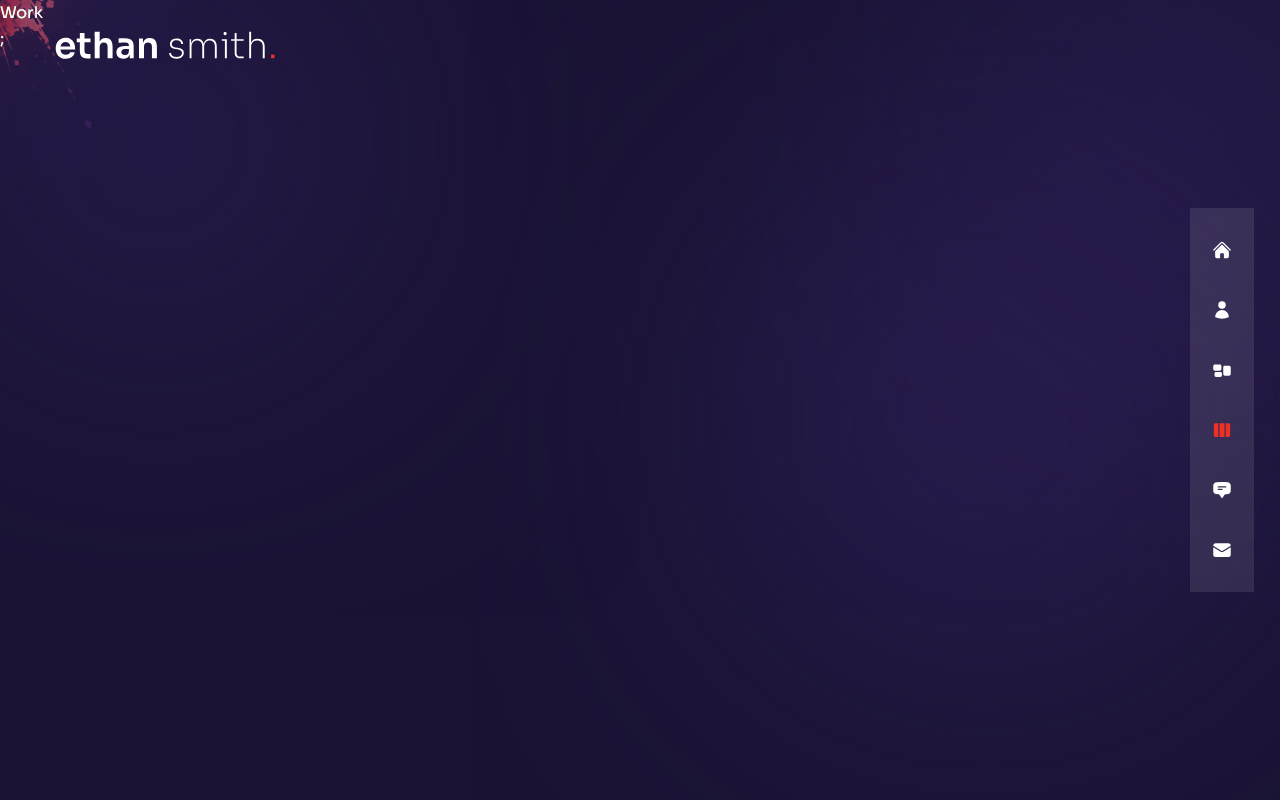
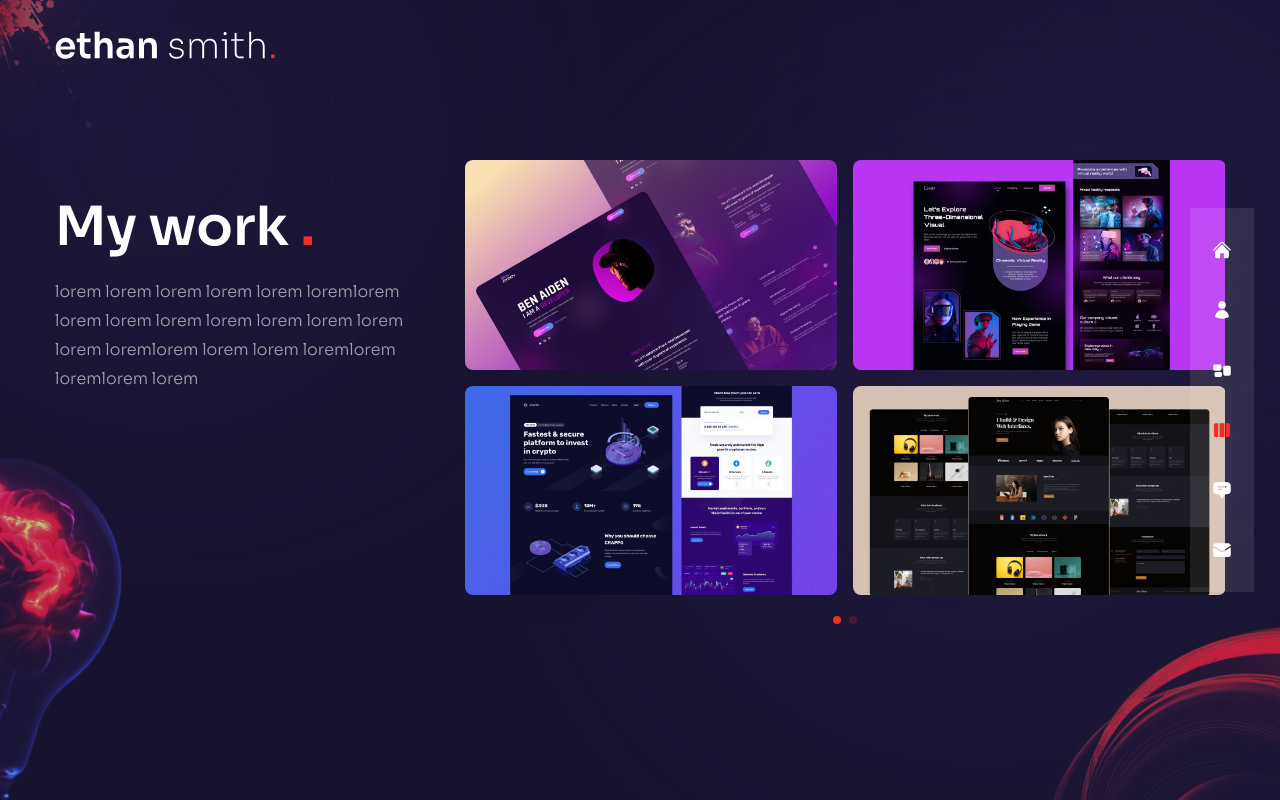
Before and after one commit to valjor98/valjor98.github.io, a Next.js app: page /work in a window 1280 px wide. Built offline with nearby package versions, Linux system fonts and the light colour scheme.

Commit message:
Created slider for Work section

```diff
--- a/components/WorkSlider.js
+++ b/components/WorkSlider.js
@@ -1,5 +1,5 @@
 // data
-const workSlides = {
+const workSlider = {
   slides: [
     {
       images: [
@@ -44,8 +44,78 @@
   ],
 };
 
+import { Swiper, SwiperSlide} from 'swiper/react'
+
+import 'swiper/css';
+import 'swiper/css/free-mode';
+import 'swiper/css/pagination';
+
+//2.07:30
+import { Pagination } from 'swiper';
+
+import { BsArrowRight } from 'react-icons/bs'
+
+import Image from 'next/image';
+
+
+
 const WorkSlider = () => {
-  return <div>Work Slider</div>;
+  return (
+    <Swiper
+      spaceBetween={10}
+      freeMode={true}
+      pagination={{
+        clickable: true,
+      }}
+      modules={[Pagination]}
+      className='h-[280px] sm:h-[480px]'
+      >
+        {workSlider.slides.map((slide, index) => {
+            return (
+              <SwiperSlide key={index}>
+                <div className='grid grid-cols-2 grid-rows-2 gap-4 cursor-pointer'>
+                  {slide.images.map((image, index) => {
+                    return <div className='relative rounded-lg overflow-hidden flex
+                    items-center justify-center group' key={index}
+                    >
+                      <div className='flex items-center justify-center relative
+                      overflow-hidden group'>
+                        {/* image */}
+                        <Image src={image.path} width={500} height={300} alt=''/>
+                        {/* overlay gradient */}
+                        <div className='absolute inset-0 bg-gradient-to-l
+                        from-transparent via-[#e838cc] to-[#4a22bd] opacity-0
+                        group-hover:opacity-80 transition-all duration-700'></div>
+                        {/* title */}
+                        <div className='absolute bottom-0 translate-y-full
+                        group-hover:-translate-y-10 group-hover:xl:-translate-y-20
+                        transition-all duration-300'>
+                          <div className='flex items-center gap-x-2 text-[13px] tracking-
+                          [0.2em]'>
+                            {/* title part 1 */}
+                            <div className='delay-100'>LIVE</div>
+                            {/* title part 2 */}
+                            <div className='translate-y-[500%] group-hover:translate-y-0
+                            transition-all duration-300 delay-150'>
+                              PROJECT
+                            </div>
+                            {/* icon */}
+                            <div className='text-xl translate-y-[500%]
+                            group-hover:translate-y-0 transition-all duration-300
+                            delay-200'> <BsArrowRight /></div>
+                          </div>
+                        </div>
+                      </div>
+                    </div>
+                  })}
+                </div>
+              </SwiperSlide>
+            )
+          })
+        }
+      </Swiper>
+  )
 };
 
+
 export default WorkSlider;
--- a/pages/work/index.js
+++ b/pages/work/index.js
@@ -1,5 +1,56 @@
+import WorkSlider from "../../components/WorkSlider";
+import Bulb from "../../components/Bulb";
+import Circles from "../../components/Circles";
+
+import { motion } from 'framer-motion'
+import { fadeIn } from '../../variants'
+
 const Work = () => {
-  return <div>Work</div>;
+  return (
+    <div className="h-full bg-primary/30 py-36 flex items-center">
+      <Circles />
+
+      <div className="container mx-auto">
+        <div className="flex flex-col xl:flex-row gap-x-8">
+          {/* text */}
+          <div className="text-center flex xl:w-[30vw] flex-col lg:text-left mb-4
+          xl:mb-0">
+            <motion.h2
+              variants={fadeIn('up', 0.2)}
+              initial='hidden'
+              animate='show'
+              exit='hidden'
+              className='h2 xl:mt-8'
+            >
+              My work <span className='text-accent'>.</span>
+            </motion.h2>
+            <motion.p
+              variants={fadeIn('up', 0.2)}
+              initial='hidden'
+              animate='show'
+              exit='hidden'
+              className='mb-4 max-w-[400px] mx-auto lg:mx-0'
+            >
+              lorem lorem lorem lorem lorem loremlorem lorem lorem lorem lorem lorem
+              lorem lorem lorem loremlorem lorem lorem loremlorem loremlorem lorem
+            </motion.p>
+          </div>
+
+          {/* slider */}
+          <motion.div
+              variants={fadeIn('up', 0.6)}
+              initial='hidden'
+              animate='show'
+              exit='hidden'
+              className='w-full xl:max-w-[65%]'
+            >
+              <WorkSlider/>
+            </motion.div>
+        </div>
+      </div>
+      <Bulb/>
+    </div>
+  )
 };
 
 export default Work;
```
